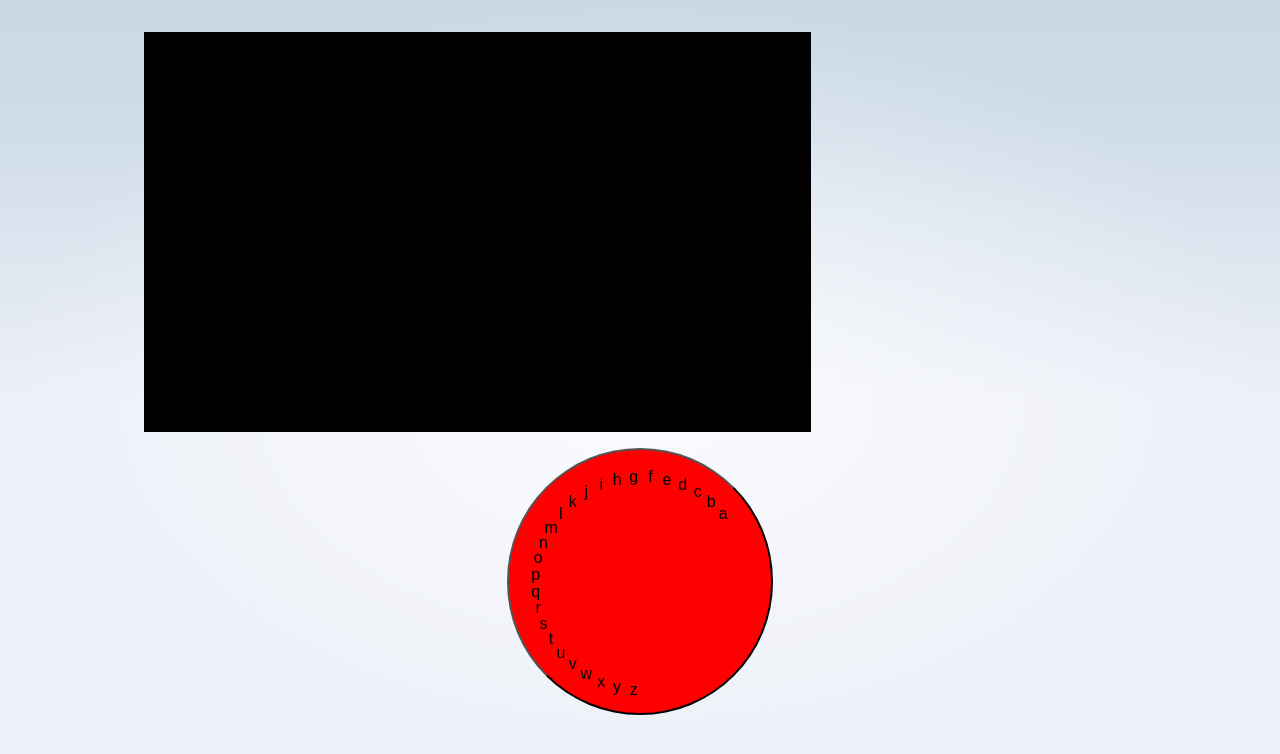
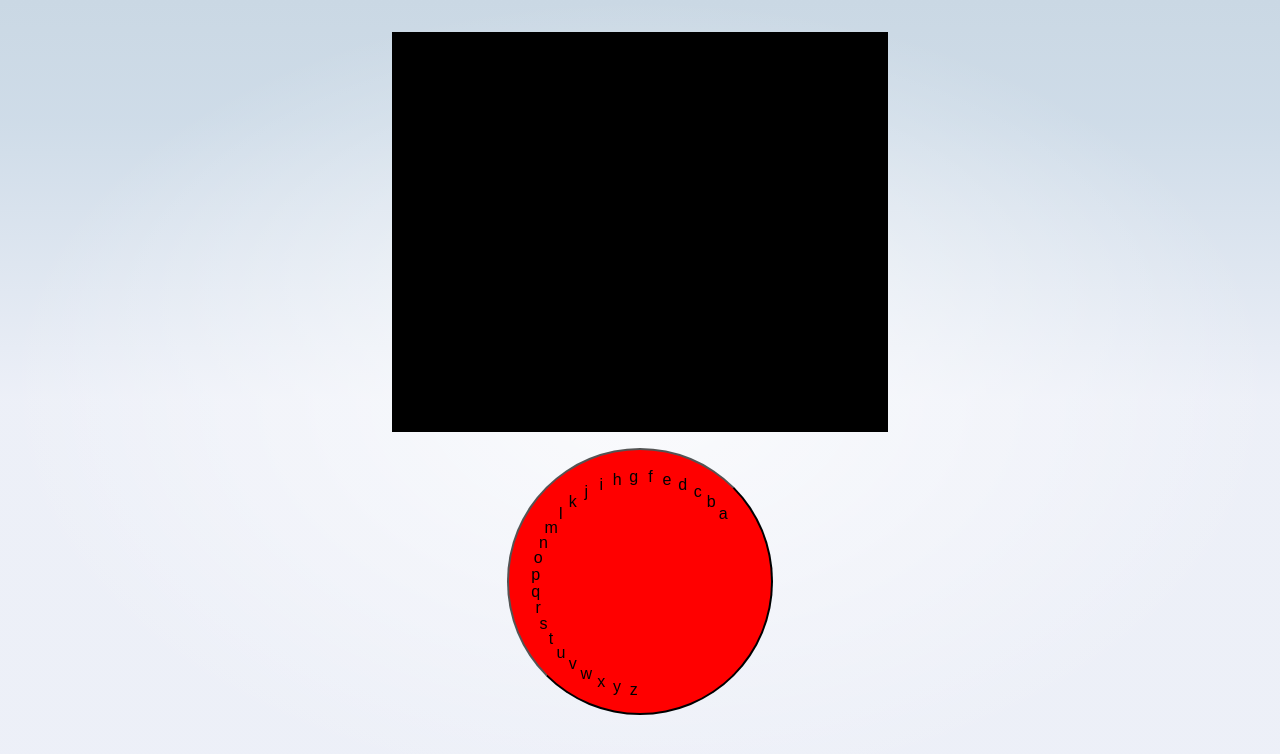
Before and after one commit to CatalinBucuresteanu/Keyboard, a SvelteKit app: page / in a window 1280 px wide. Shown: the top 754 px of the page. Built offline with nearby package versions, Linux system fonts and the light colour scheme.

Commit message:
Fixed width

```diff
--- a/src/routes/+page.svelte
+++ b/src/routes/+page.svelte
@@ -132,8 +132,8 @@
 <style>
 	#screen {
 		height: 50vh;
-		width: 500pt;
-		margin-left:000 auto;
+		width: 50%;
+		margin-left: auto;
 		margin-right: auto;
 		background-color: black;
 		color: green;
@@ -147,8 +147,8 @@
 	}
 
 	.keyboard {
+		--gap: 0.2rem;
 		touch-action: none;
-		--gap: 0.2rem;
 		position: relative;
 		display: flex;
 		flex-direction: column;
```
